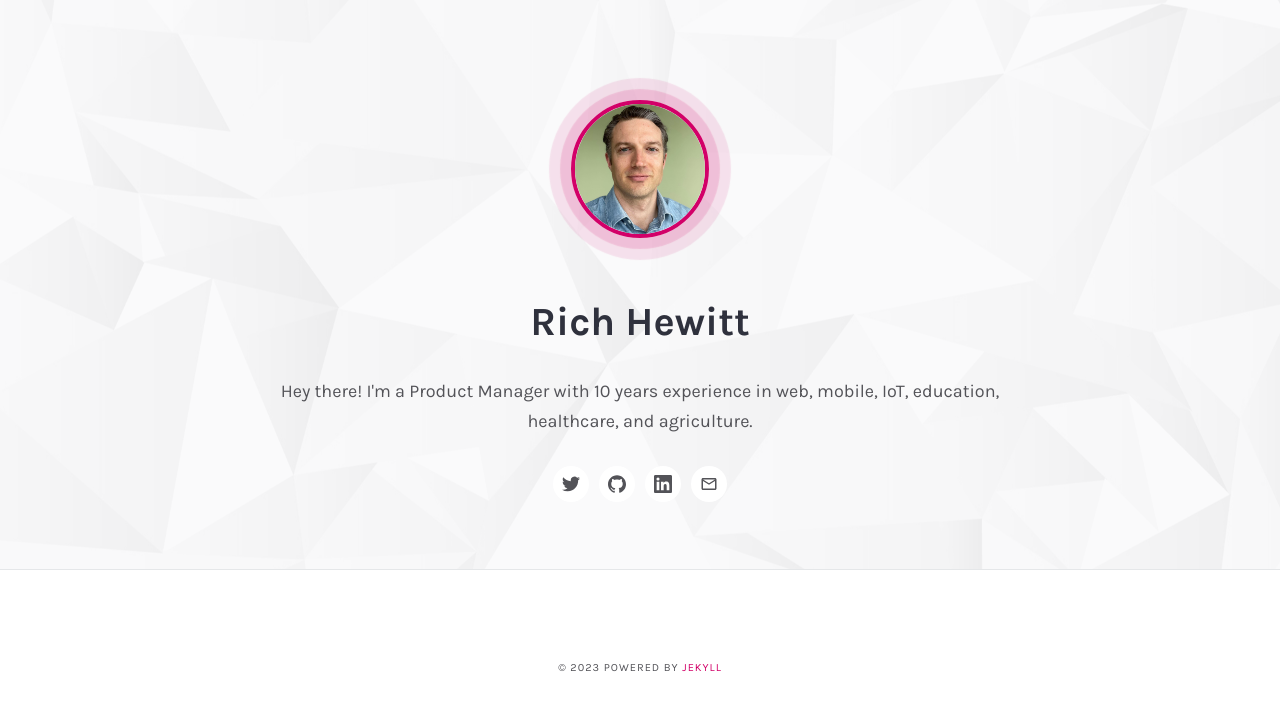
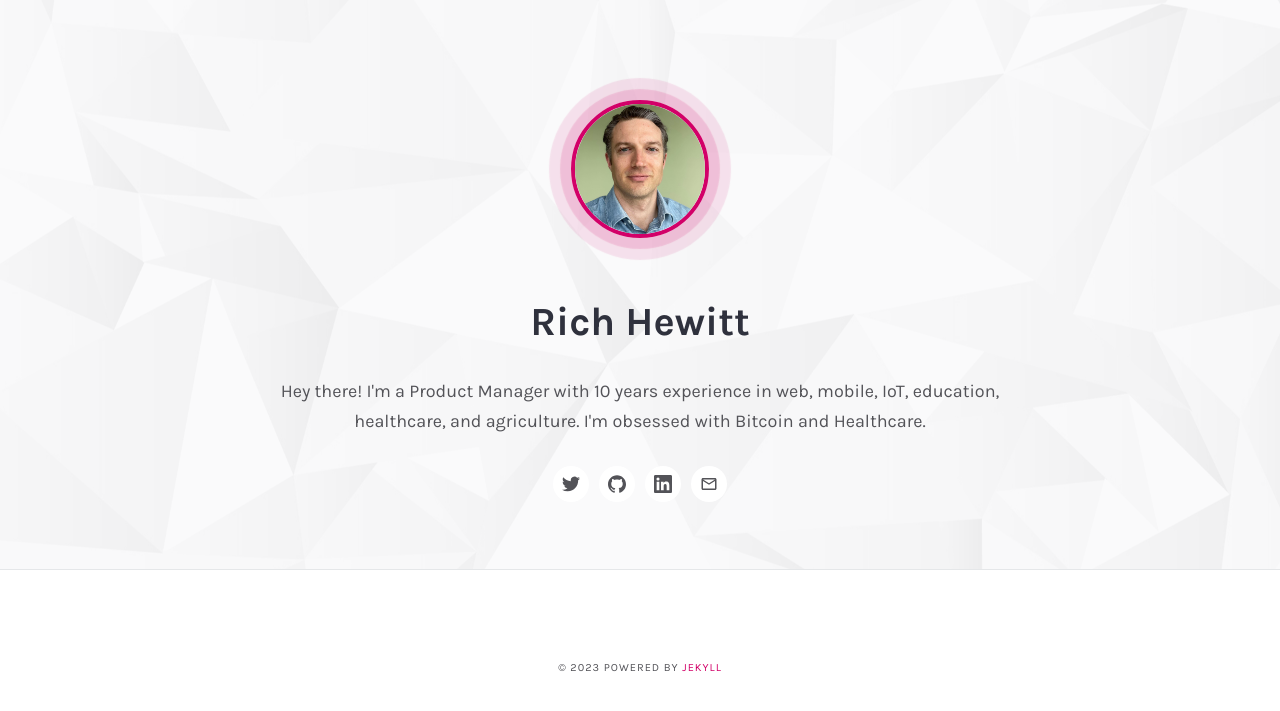
Before and after one commit to richhewitt/richhewitt.github.io, a Jekyll site: the page built from index.html, in a window 1280 px wide. Shown: the top 711 px of the page. Built offline with Jekyll 4.4.1, drawn with Linux system fonts in a browser that asks for light colours; the list of posts is cut into pages by our own code.

Commit message:
Update _config.yml

```diff
--- a/_config.yml
+++ b/_config.yml
@@ -13,10 +13,10 @@ ga_analytics:
 
 # Author
 author:
-  name: 'Richard Hewitt'
+  name: 'Rich Hewitt'
   image: 'authorimage.jpg'
   greetings: 'Rich Hewitt'
-  description: "Hey there! I'm a Product Manager with 10 years experience in web, mobile, IoT, education, healthcare, and agriculture."
+  description: "Hey there! I'm a Product Manager with 10 years experience in web, mobile, IoT, education, healthcare, and agriculture.  I'm obsessed with Bitcoin and Healthcare."
   bio: ''
 
 # Contact form setings
```
